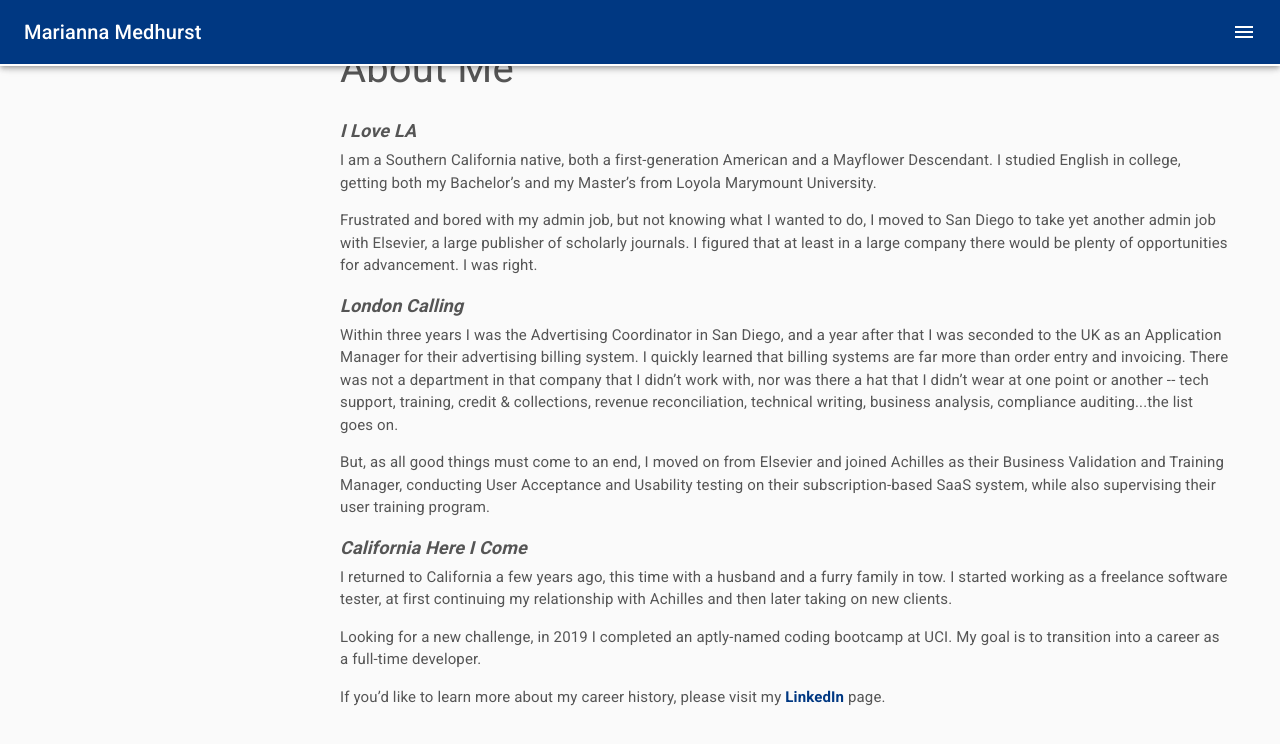
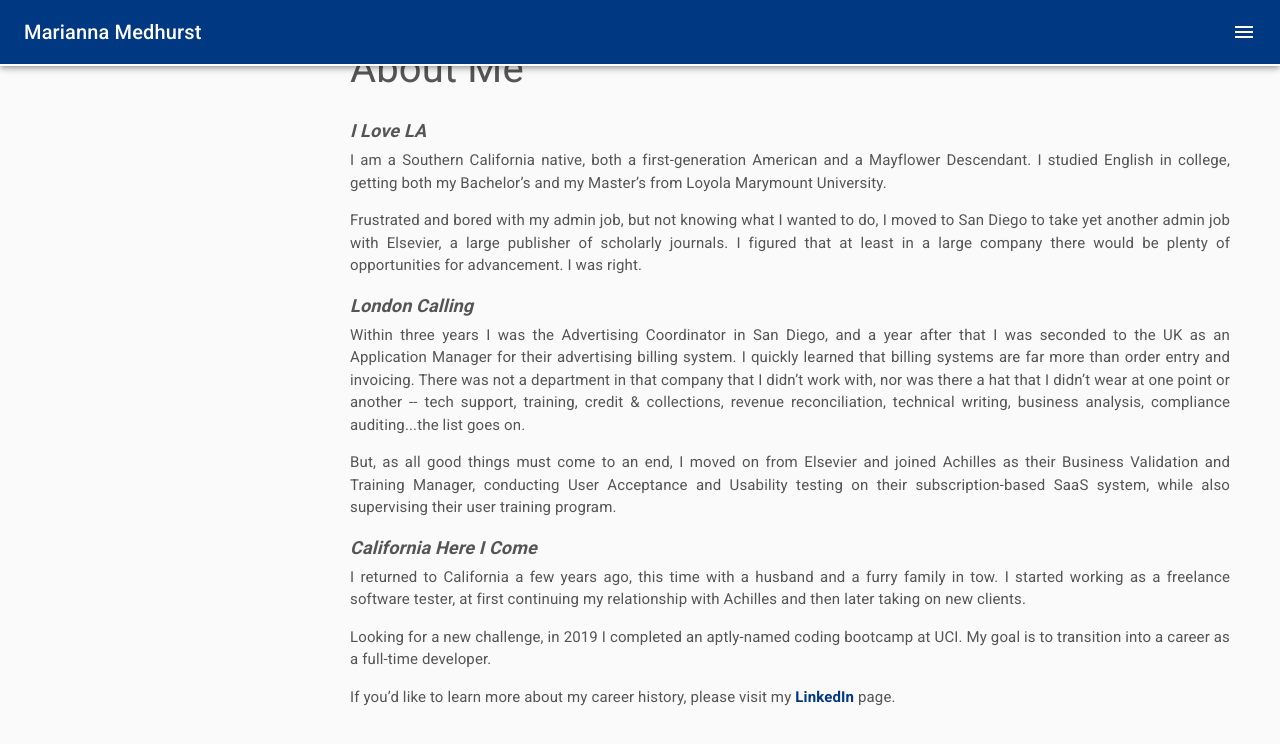
Before and after one commit to mbmedhurst/Portfolio, a React (Create React App) app: page /about in a window 1280 px wide. Shown: the top 744 px of the page. Built offline with nearby package versions, Linux system fonts and the light colour scheme.

Commit message:
clear tree

```diff
--- a/src/App.js
+++ b/src/App.js
@@ -1,6 +1,5 @@
 import React, { Component } from 'react'
 import { BrowserRouter as Router, Route } from 'react-router-dom'
-import logo from './logo.svg'
 import './App.css'
 import TopNav from './components/TopNav'
 import Sidebar from './components/Sidebar'
@@ -60,4 +59,4 @@ class App extends Component {
     }
   }
 }
-export default App;
+export default App
--- a/src/components/Contact/ContactComp.css
+++ b/src/components/Contact/ContactComp.css
@@ -1,5 +1,5 @@
 #contactCont {
-    margin-left: 20px;
+    margin-left: 30px;
     margin-right: 325px;
     border-bottom: 1px solid #003882;
     border-left: 1px solid #003882;
--- a/src/pages/About/About.css
+++ b/src/pages/About/About.css
@@ -3,7 +3,7 @@
     color: #555555;
 }
 .header {
-    margin: 40px 30px 20px 20px;
+    margin: 40px 30px 20px 30px;
     font-size: 40px;
 }
 
@@ -11,16 +11,17 @@
     font-size: 18px;
     font-weight: bold;
     font-style: italic;
-    margin-left: 20px;
+    margin-left: 30px;
     margin-bottom: 5px;
     color: #555555;
 }
 
 #paragraphBody {
     font-size: 15px;
-    margin-left: 20px;
+    margin-left: 30px;
     margin-right: 50px;
     color: #555555;
+    text-align: justify;
 }
 
 /* iPhone 5/SE */
--- a/src/pages/Portfolio/Portfolio.css
+++ b/src/pages/Portfolio/Portfolio.css
@@ -2,13 +2,13 @@
     overflow-x: auto;
 }
 .header {
-    margin: 40px 30px 20px 20px;
+    margin: 40px 30px 20px 30px;
     color: #555555;
     font-size: 40px;
 }
 
 .subHeader {
-    margin: 10px 30px 40px 20px;
+    margin: 10px 30px 40px 30px;
     color: #555555;
 }
 
@@ -24,7 +24,7 @@
 }
 
 hr {
-    border: 1px solid #ff0844;
+    border: 1px solid #003882;
 }
 
 .appDesc {
--- a/src/pages/Portfolio/Portfolio.js
+++ b/src/pages/Portfolio/Portfolio.js
@@ -112,7 +112,7 @@ const Portfolio = _ => {
                                     </Grid>
                                     <Grid item sm={6}>
                                         <ul>
-                                            <li>MongoDB</li>
+                                            <li className='listItem'>MongoDB</li>
                                             <li className='listItem'>Material UI</li>
                                         </ul>
                                     </Grid>
```
